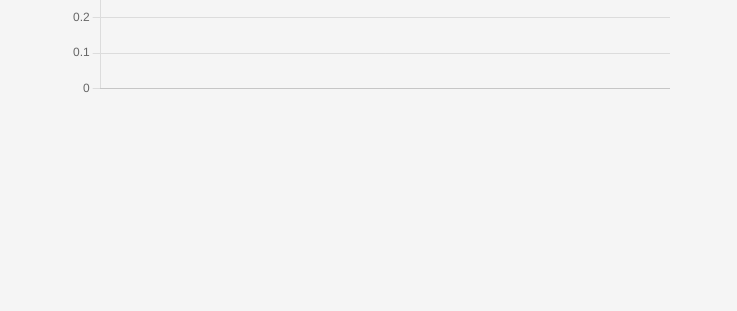
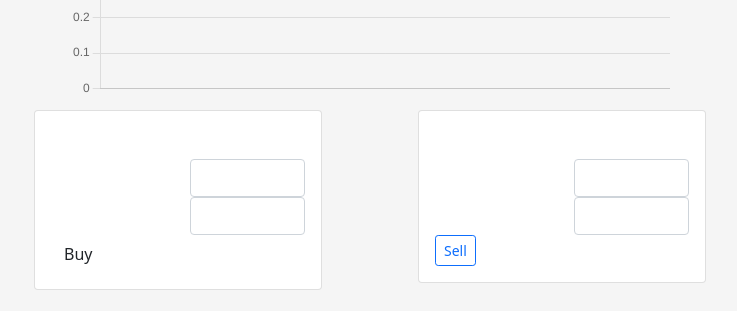
Before and after one commit to sashankmvv/pip-install, a Django app: template property/templates/property/invest.html in a window 1280 px wide. Shown: the part 486-797 px from the top of the page, without its empty margins (270-1007 px from the left). Run offline with Django 4.2, Linux system fonts and the light colour scheme; tables that the repository leaves empty hold one stand-in row (values such as "Sample post"); the template is opened without the code that fills it: values that come from a table or form of the project are taken from there, most other values are stand-ins (such as "Sample title", 1, 10 or a date in 2020); a map, chart or similar area stays blank; some libraries are stand-ins or nearby versions.

Commit message:
Buy and Sell form save

```diff
--- a/investor/urls.py
+++ b/investor/urls.py
@@ -6,4 +6,6 @@ urlpatterns = [
          views.get_holding, name='portfolio-holdings'),
     path('listing/<str:investor_id>/',
          views.get_listing, name='portfolio-listings'),
+
+
 ]
--- a/property/static/property/invest.css
+++ b/property/static/property/invest.css
@@ -11,3 +11,13 @@
     margin:auto;
     margin-top: 20px;
 }
+
+.container{
+    margin-top:7%;
+    width:60%;
+}
+
+.card{
+    width:80%;
+    margin:auto;
+}
--- a/property/templates/property/invest.html
+++ b/property/templates/property/invest.html
@@ -13,12 +13,76 @@
 {% block content %}
 <section >
     <div class="chart-container">
-        <h2 style="text-align: center;">ABCD</h2>
-        <h5 style="text-align: center;">Rs. 1234</h5>
+        <h2 style="text-align: center;">{{property.property_name}}</h2>
+        <h5 style="text-align: center;">Rs. {{property.current_price}}</h5>
         <canvas id="myChart"></canvas>
     </div>
 
 </section>
+
+<div class="container">
+    <div class="row">
+        <div class="col-lg-6 mb-4">
+            <div class="card">
+
+
+                <div class="card-body">
+                    <h5 class="card-title">Buy</h5>
+                    <form autocomplete="off" class="form" role="form" action="" method="POST">
+                        {% csrf_token %}
+                        <div class="form-group row">
+                            <label class="col-lg-6 col-form-label form-control-label">Quantity</label>
+                            <div class="col-lg-6">
+                                <input class="form-control" type="text" name="quantity">
+                              </div>
+                        </div>
+
+                        <div class="form-group row">
+                            <label class="col-lg-6 col-form-label form-control-label">Price</label>
+                            <div class="col-lg-6">
+                                <input class="form-control" type="text" name="price">
+                              </div>
+                        </div>
+                        <div class="col-lg-9">
+
+                            <input class=" btn" type="submit" value="Buy">
+    </div>
+                    </form>
+
+
+                </div>
+            </div>
+        </div>
+        <div class="col-lg-6 mb-4">
+            <div class="card">
+
+                <div class="card-body">
+                    <h5 class="card-title">Sell</h5>
+                    <form autocomplete="off" class="form" role="form" action="" method="POST">
+                        {% csrf_token %}
+                        <div class="form-group row">
+                            <label class="col-lg-6 col-form-label form-control-label">Quantity</label>
+                            <div class="col-lg-6">
+                                <input class="form-control" type="text" name="quantity">
+                              </div>
+                        </div>
+
+                        <div class="form-group row">
+                            <label class="col-lg-6 col-form-label form-control-label">Price</label>
+                            <div class="col-lg-6">
+                                <input class="form-control" type="text" name="price">
+                              </div>
+                        </div>
+                    </form>
+                    <a href="#" class="btn btn-outline-primary btn-sm">
+                       Sell
+                    </a>
+
+                </div>
+            </div>
+        </div>
+    </div>
+</div>
 
 {% endblock content %}
 
--- a/property/urls.py
+++ b/property/urls.py
@@ -3,6 +3,6 @@ from . import views
 urlpatterns = [
     path('invest/', views.home, name='Home'),
     path('allproperties/<str:ctgr>/', views.allprop, name='AllProp'),
-    path('invest/<str:username>/<str:propertyid>', views.invest, name='Invest'),
-
+    path('invest/<str:propertyid>', views.invest, name='Invest'),
+    path('bought/<str:property>/', views.buy, name='Buy'),
 ]
```
Also changed, not shown: investor/views.py (+32 -28 lines), property/views.py (+30 -7 lines).
